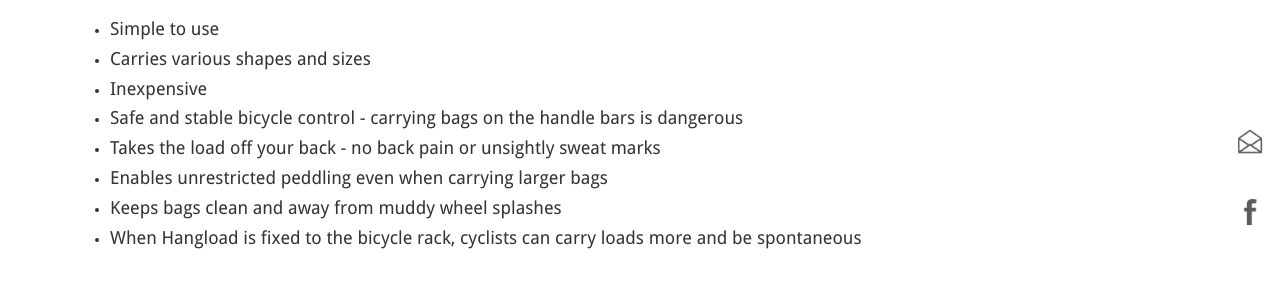
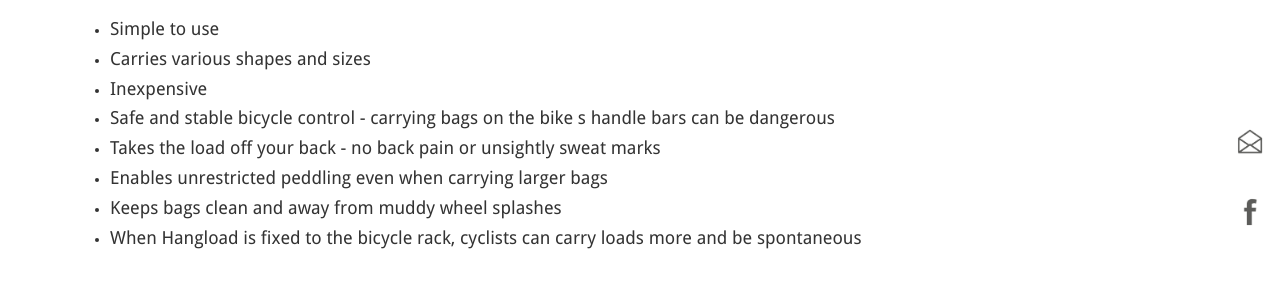
Before and after one commit to bodokaiser/hangload.com, a Jekyll site: the page built from index.html, in a window 1280 px wide and 900 px high, scrolled down 3529 px. Shown: the part 153-453 px from the top of the window. Built offline with Jekyll 4.4.1, drawn with Linux system fonts in a browser that asks for light colours; nearby versions of some CDN libraries; library files that are not in the unit come from our copies; Markdown is read by kramdown in place of the engine named in the settings.

Commit message:
Update index.html

```diff
--- a/index.html
+++ b/index.html
@@ -159,7 +159,7 @@
 <li><h4>Simple to use </h4>
 <li><h4> Carries various shapes and sizes </h4>
 <li> <h4>Inexpensive</h4>
-<li> <h4>Safe and stable bicycle control -  carrying bags on the handle bars is dangerous</h4>
+<li> <h4>Safe and stable bicycle control -  carrying bags on the bike s handle bars can be dangerous</h4>
 <li><h4> Takes the load off your back - no back pain or unsightly sweat marks </h4>
 <li> <h4>Enables unrestricted peddling even when carrying larger bags </h4>
 <li><h4> Keeps bags clean and away from muddy wheel splashes </h4>
```
